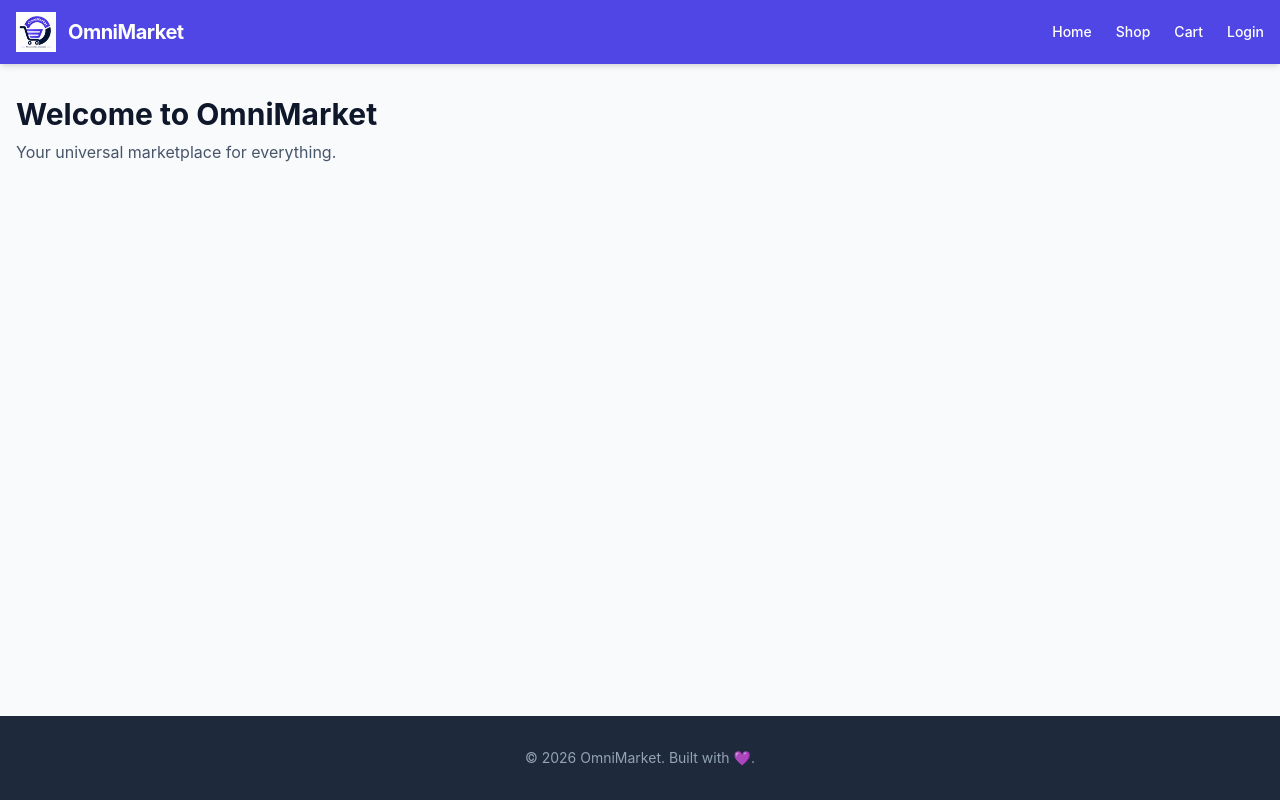
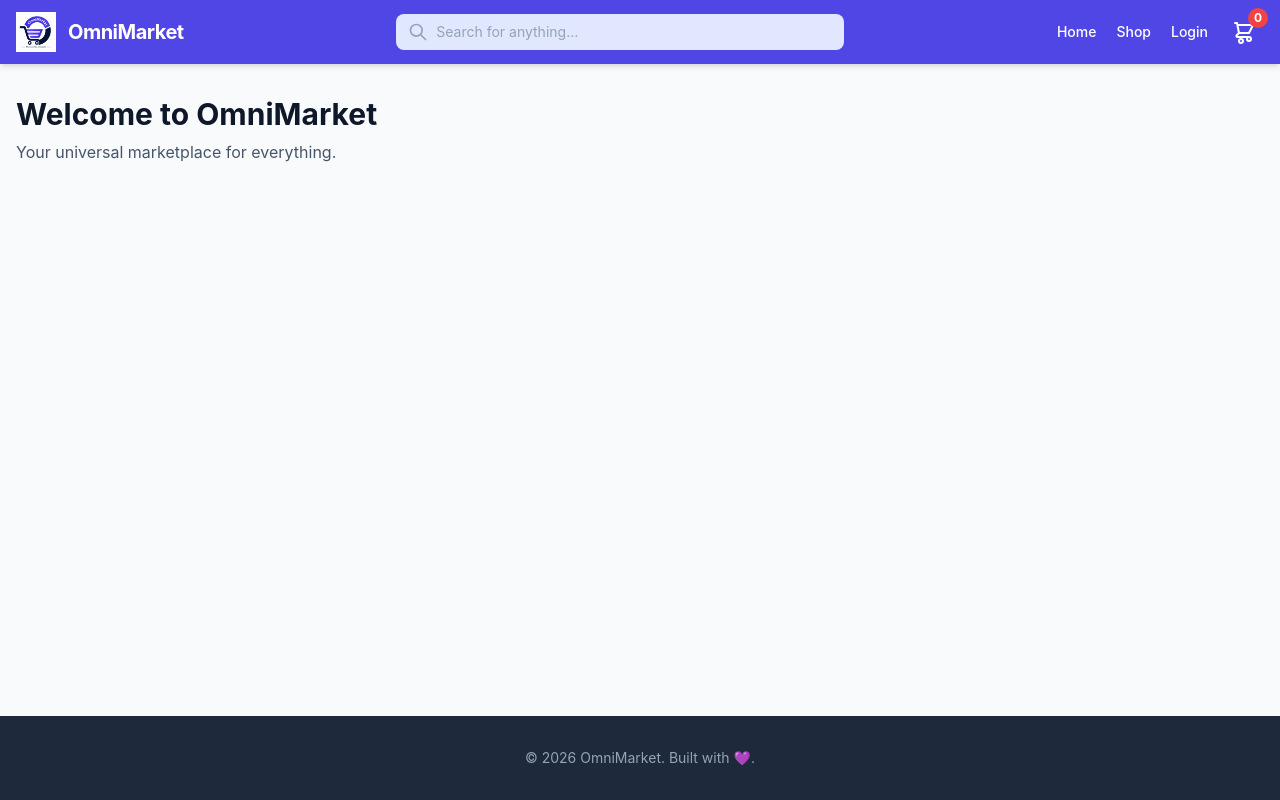
Before and after one commit to SabineU/omnimarket, a React (Vite) app in the folder frontend/: page / in a window 1280 px wide. Built offline with nearby package versions, Linux system fonts and the light colour scheme.

Commit message:
feat: enhance layout with search bar, cart icon, and sticky header

```diff
--- /dev/null
+++ b/frontend/src/components/Footer.tsx
@@ -0,0 +1,13 @@
+// frontend/src/components/Footer.tsx
+// Site‑wide footer – reused inside the Layout.
+function Footer(): React.JSX.Element {
+  return (
+    <footer className="bg-neutral-800 text-neutral-400 py-8 mt-auto">
+      <div className="mx-auto max-w-7xl px-4 text-center text-sm">
+        © {new Date().getFullYear()} OmniMarket. Built with 💜.
+      </div>
+    </footer>
+  );
+}
+
+export default Footer;
--- a/frontend/src/components/Layout.tsx
+++ b/frontend/src/components/Layout.tsx
@@ -1,48 +1,93 @@
 // frontend/src/components/Layout.tsx
 // Shared layout wrapper for all customer pages.
-// Contains the header, footer, and a content area that renders the active route.
+// Contains a responsive header (logo, search, nav, cart) and the common footer.
 import { Outlet, Link } from 'react-router-dom';
+import Footer from './Footer';
 
 function Layout(): React.JSX.Element {
   return (
     <div className="min-h-screen bg-neutral-50 flex flex-col">
       {/* ---- Header ---- */}
-      <header className="bg-primary-600 text-white shadow-md">
-        <div className="mx-auto flex max-w-7xl items-center justify-between px-4 py-3">
+      <header className="bg-primary-600 text-white shadow-md sticky top-0 z-50">
+        <div className="mx-auto flex max-w-7xl items-center justify-between px-4 py-3 gap-4">
           {/* Logo + brand name – clicking returns to home */}
-          <Link to="/" className="flex items-center gap-3">
+          <Link to="/" className="flex items-center gap-3 shrink-0">
             <img src="/logo.png" alt="OmniMarket" className="h-10 w-auto" />
-            <span className="text-xl font-bold tracking-tight">OmniMarket</span>
+            <span className="text-xl font-bold tracking-tight hidden sm:inline">OmniMarket</span>
           </Link>
-          {/* Navigation links */}
-          <nav className="hidden space-x-6 text-sm font-medium md:flex">
+
+          {/* ---- Search bar placeholder ---- */}
+          <div className="flex-1 max-w-md mx-4 hidden md:block">
+            <div className="relative">
+              {/* Magnifying glass icon (inline SVG) */}
+              <svg
+                className="absolute left-3 top-1/2 -translate-y-1/2 h-5 w-5 text-neutral-400"
+                fill="none"
+                stroke="currentColor"
+                viewBox="0 0 24 24"
+              >
+                <path
+                  strokeLinecap="round"
+                  strokeLinejoin="round"
+                  strokeWidth={2}
+                  d="M21 21l-6-6m2-5a7 7 0 11-14 0 7 7 0 0114 0z"
+                />
+              </svg>
+              <input
+                type="text"
+                placeholder="Search for anything…"
+                className="w-full pl-10 pr-4 py-2 rounded-lg text-sm text-neutral-900 placeholder-neutral-400 bg-primary-100 focus:outline-none focus:ring-2 focus:ring-primary-300 transition-colors"
+                // No onChange handler yet – this is a visual placeholder
+              />
+            </div>
+          </div>
+
+          {/* ---- Right side: navigation + cart ---- */}
+          <div className="flex items-center gap-4">
+            {/* Desktop navigation links */}
+            <nav className="hidden space-x-5 text-sm font-medium md:flex">
               <Link to="/" className="hover:text-primary-200 transition-colors">
                 Home
               </Link>
               <Link to="/products" className="hover:text-primary-200 transition-colors">
                 Shop
               </Link>
-            <Link to="/cart" className="hover:text-primary-200 transition-colors">
-              Cart
-            </Link>
               <Link to="/login" className="hover:text-primary-200 transition-colors">
                 Login
               </Link>
             </nav>
+
+            {/* Cart icon with item count */}
+            <Link
+              to="/cart"
+              className="relative p-2 rounded-full hover:bg-primary-500 transition-colors"
+              aria-label="Shopping cart"
+            >
+              {/* Cart SVG icon */}
+              <svg className="h-6 w-6" fill="none" stroke="currentColor" viewBox="0 0 24 24">
+                <path
+                  strokeLinecap="round"
+                  strokeLinejoin="round"
+                  strokeWidth={2}
+                  d="M3 3h2l.4 2M7 13h10l4-8H5.4M7 13L5.4 5M7 13l-2.293 2.293c-.63.63-.184 1.707.707 1.707H17m0 0a2 2 0 100 4 2 2 0 000-4zm-8 2a2 2 0 100 4 2 2 0 000-4z"
+                />
+              </svg>
+              {/* Badge showing number of items (hard‑coded 0 for now) */}
+              <span className="absolute -top-1 -right-1 inline-flex items-center justify-center w-5 h-5 text-xs font-bold text-white bg-error-500 rounded-full">
+                0
+              </span>
+            </Link>
+          </div>
         </div>
       </header>
 
       {/* ---- Main content – the active page is rendered here ---- */}
       <main className="flex-1 mx-auto max-w-7xl px-4 py-8 w-full">
-        <Outlet /> {/* <-- React Router injects the matched page component here */}
+        <Outlet />
       </main>
 
       {/* ---- Footer ---- */}
-      <footer className="bg-neutral-800 text-neutral-400 py-8 mt-auto">
-        <div className="mx-auto max-w-7xl px-4 text-center text-sm">
-          © {new Date().getFullYear()} OmniMarket. Built with 💜.
-        </div>
-      </footer>
+      <Footer />
     </div>
   );
 }
```
Lines whose indentation alone changed are shown as unchanged.
